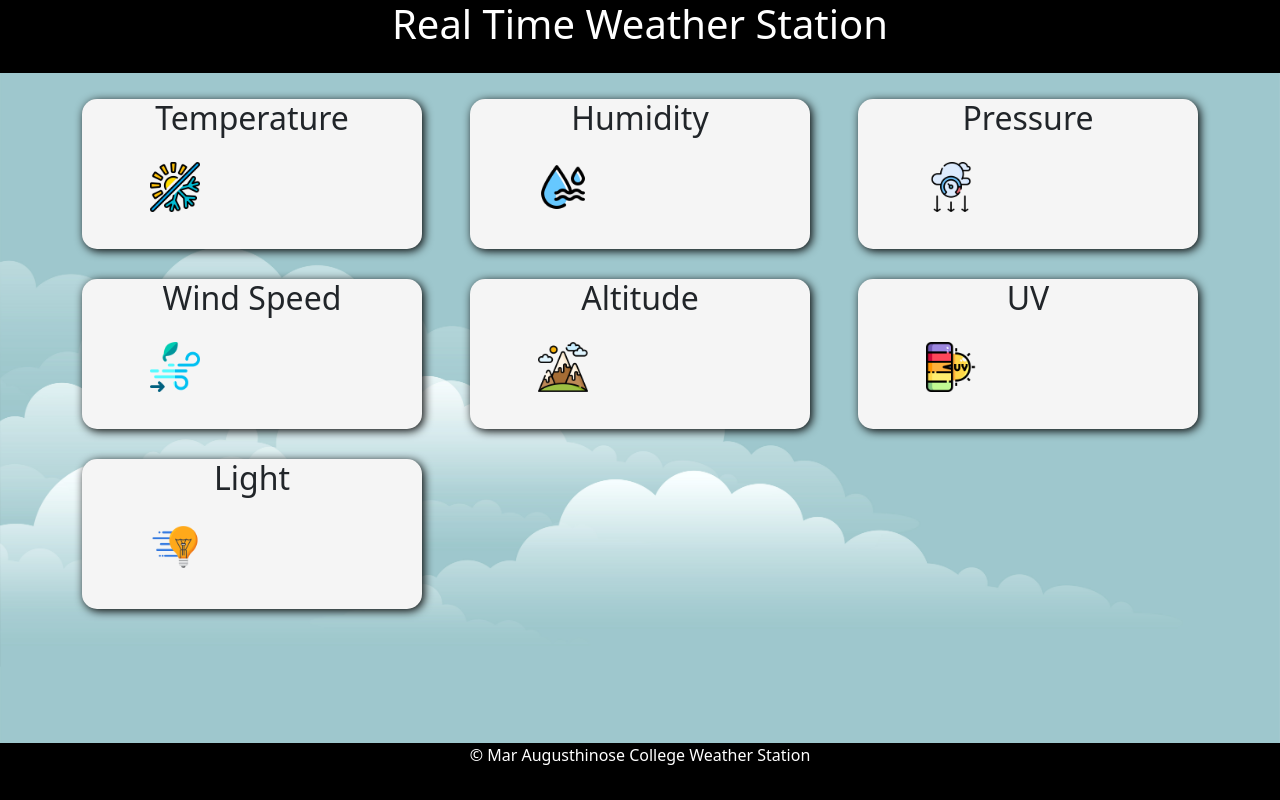
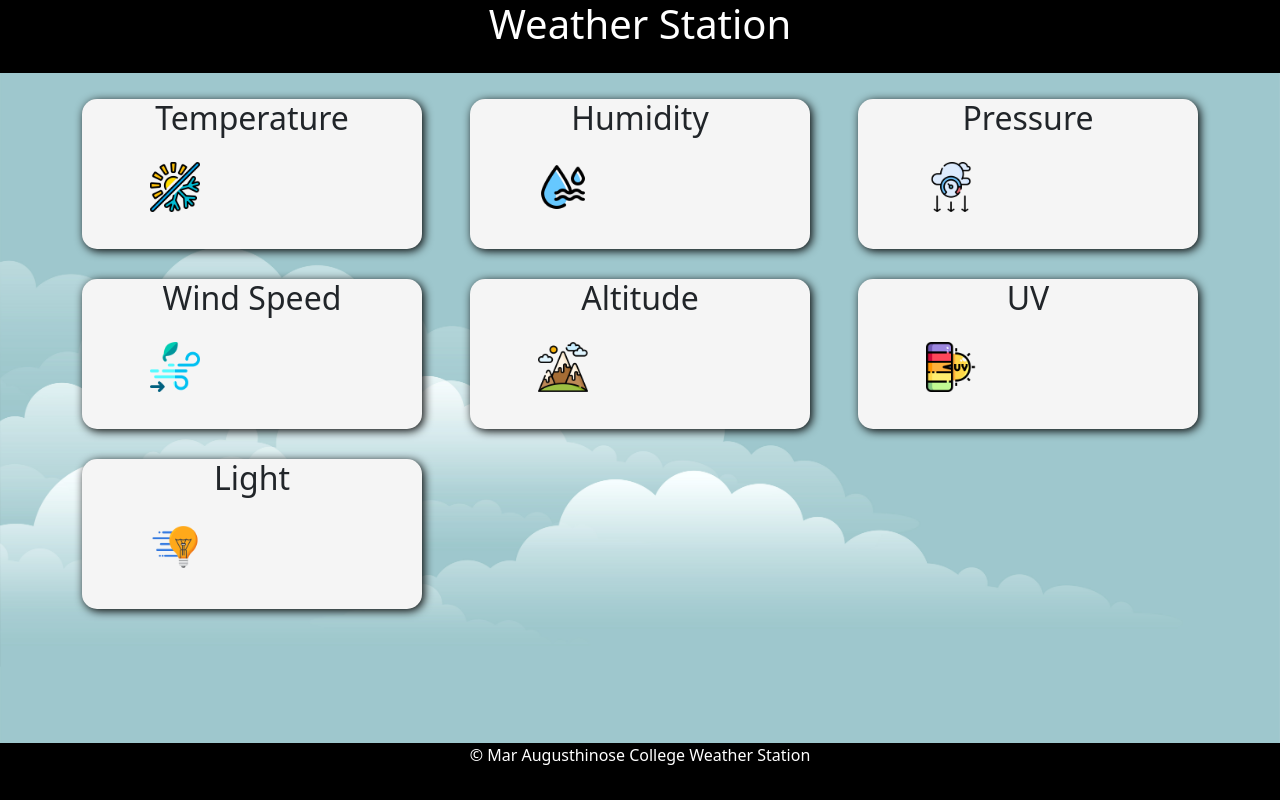
Before and after one commit to toney5426/trail, a plain HTML site: page index.html in a window 1280 px wide. Drawn offline with nearby package versions, Linux system fonts and the light colour scheme; some packages are replaced by stand-ins of ours.

Commit message:
Update index.html

```diff
--- a/index.html
+++ b/index.html
@@ -32,7 +32,7 @@
 <body style="background: url(images/back.jpg); background-position: center;background-repeat: repeat;background-size: 100%;">
 <!------------------------Page Layout Content------------------------->
 <header>
-    <h1>Real Time Weather Station</h1>
+    <h1>Weather Station</h1>
 </header>
 
 <div class="container" style="margin-top: 2%;">
```
